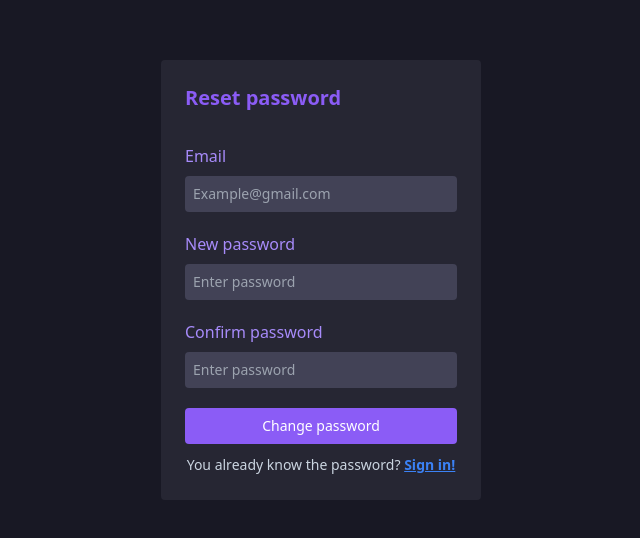
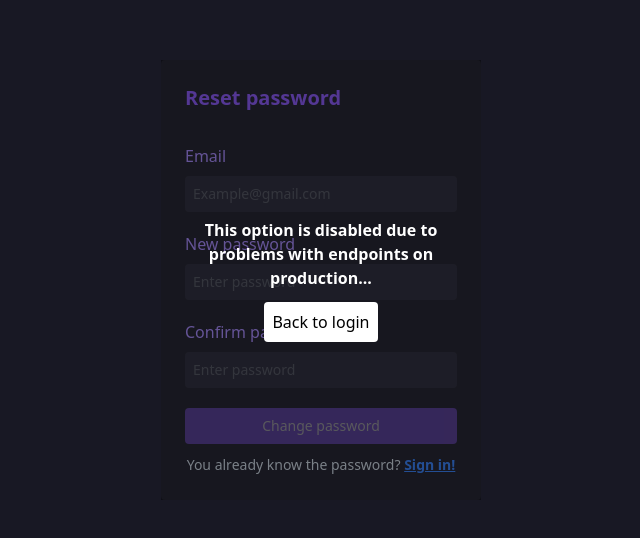
Before and after one commit to JesugG17/todolist-ui, a React (Vite) app: page /auth/reset-password in a window 1280 px wide. Shown: the part 120-658 px from the top of the page, without its empty margins (319-959 px from the left). Built offline with nearby package versions, Linux system fonts and the light colour scheme; sample sign-in values are in the browser's storage.

Commit message:
disable reset-password page

```diff
--- a/src/main.tsx
+++ b/src/main.tsx
@@ -15,9 +15,9 @@ import { IS_DEVELOPMENT } from './isDevelopment';
   HashRouter give me problems, so I must to switch
   to BrowserRouter again. To "solve" this, I created
   the HOC below, it is development returns BrowserRouter
-  otherwhise HashRouter
+  otherwhise HashRouter.
 */
-const Router = ({children}: { children: React.ReactNode}) => {
+const Router = ({children}: {children: React.ReactNode}) => {
   return (
     <>
       {
--- /dev/null
+++ b/src/modules/auth/components/Info.tsx
@@ -0,0 +1,14 @@
+import { Link } from "react-router-dom"
+
+export const Info = () => {
+  return (
+    <div className="absolute bg-black top-0 left-0 bg-opacity-40 text-white flex flex-col gap-3 justify-center items-center w-full h-full p-6">
+        <h4 className="text-center font-bold">This option is disabled due to problems with endpoints on production...</h4>
+        <button className="bg-white text-black p-2 rounded font-medium hover:brightness-90 transition-all duration-200">
+            <Link to='/auth/login'>
+                Back to login
+            </Link>
+        </button>
+    </div>
+  )
+}
--- a/src/modules/auth/pages/ResetPasswordPage.tsx
+++ b/src/modules/auth/pages/ResetPasswordPage.tsx
@@ -8,11 +8,14 @@ import { toast } from "react-hot-toast";
 import { authApi } from "../../../api/authApi";
 import { AuthResponse } from "../types/authResponse";
 import { Loading } from "../components/Loading";
+import { Info } from "../components/Info";
 
 export const ResetPasswordPage = () => {
 
   const navigate = useNavigate();
   const [errorMessage, setErrorMessage] = useState('');
+
+  const disabled = true;
 
   const formik = useFormik({
     initialValues: {
@@ -32,7 +35,11 @@ export const ResetPasswordPage = () => {
         newPassword: values.password
       })
 
-      toast.success(data.message);
+      if (data.code === 200) {
+        toast.success(data.message);
+      } else {
+        toast.error(data.message);
+      }
 
       navigate('/auth/login', {
         replace: true
@@ -57,7 +64,7 @@ export const ResetPasswordPage = () => {
             onBlur={formik.handleBlur}
             onChange={formik.handleChange}
             placeholder="Example@gmail.com"
-            disabled={formik.isSubmitting}
+            disabled={disabled}
 
           />
             {formik.errors.email && formik.touched.email && (
@@ -78,7 +85,7 @@ export const ResetPasswordPage = () => {
             onBlur={formik.handleBlur}
             onChange={formik.handleChange}
             placeholder="Enter password"
-            disabled={formik.isSubmitting}
+            disabled={disabled}
           />
             {formik.errors.password && formik.touched.password && (
             <span className="text-red-400">{formik.errors.password}</span>
@@ -98,7 +105,7 @@ export const ResetPasswordPage = () => {
             onBlur={formik.handleBlur}
             onChange={formik.handleChange}
             placeholder="Enter password"
-            disabled={formik.isSubmitting}
+            disabled={disabled}
           />
             {formik.errors.confirmPassword && formik.touched.confirmPassword && (
             <span className="text-red-400">{formik.errors.confirmPassword}</span>
@@ -112,12 +119,12 @@ export const ResetPasswordPage = () => {
         }
         <div className="flex flex-col gap-2">
           <button
-            disabled={formik.isSubmitting}
+            disabled={disabled}
             className="bg-violet-500 p-2 rounded text-sm text-white font-medium hover:brightness-105 transition-all duration-200 disabled:opacity-50"
           >
             Change password
           </button>
-          <button disabled={formik.isSubmitting}>
+          <button disabled={disabled}>
             <Link to="/auth/login" className="text-center text-slate-300 text-xs md:text-sm">
               You already know the password?{" "}
               <strong className="text-blue-500 underline hover:brightness-110 transition-all duration-200">
@@ -131,6 +138,10 @@ export const ResetPasswordPage = () => {
         formik.isSubmitting &&
         (<Loading />)
       }
+
+      {
+        disabled && (<Info />)
+      }
     </AuthLayout>
   );
 };
```
